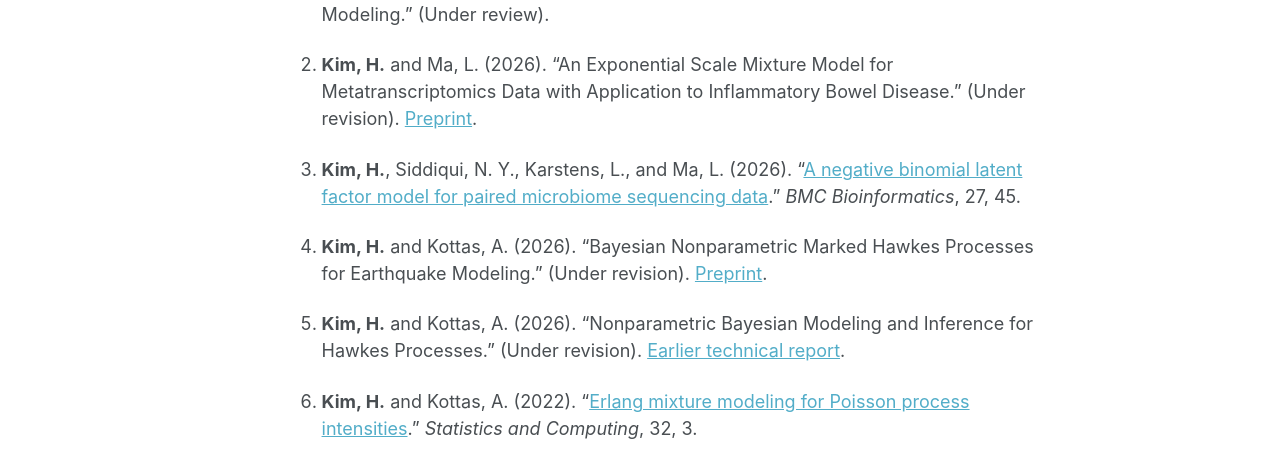
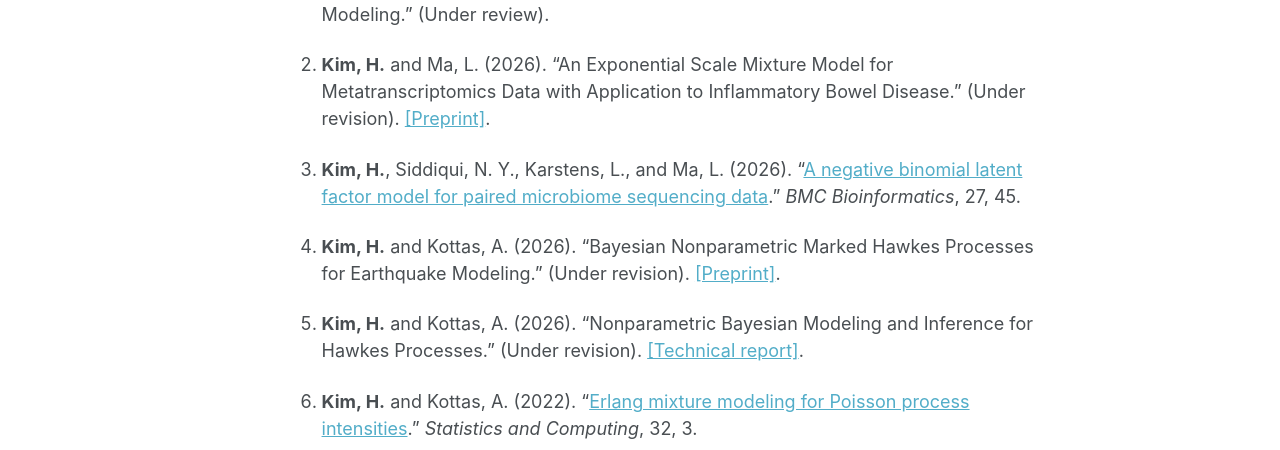
Before and after one commit to HyotaeKim/hyotaekim.github.io, a Jekyll site: the page built from _pages/about.md, in a window 1280 px wide and 1330 px high. Shown: the part 673-1123 px from the top of the window. Built offline with Jekyll 4.4.1, drawn with Linux system fonts in a browser that asks for light colours; a style sheet for code colours, icons or effects is not loaded.

Commit message:
Update about.md

```diff
--- a/_pages/about.md
+++ b/_pages/about.md
@@ -16,12 +16,12 @@ I develop Bayesian and nonparametric methods that adapt to the structure of scie
 
 1. **Kim, H.** and Halabi, S. (2026). "A Two-Stage Bayesian Framework for Combining Clinical Trial and Real-World Data: Model-Based Clustering and Hierarchical Modeling." (Under review).
 
-2. **Kim, H.** and Ma, L. (2026). "An Exponential Scale Mixture Model for Metatranscriptomics Data with Application to Inflammatory Bowel Disease." (Under revision). [Preprint](https://pmc.ncbi.nlm.nih.gov/articles/PMC13192739/).
+2. **Kim, H.** and Ma, L. (2026). "An Exponential Scale Mixture Model for Metatranscriptomics Data with Application to Inflammatory Bowel Disease." (Under revision). [[Preprint]](https://pmc.ncbi.nlm.nih.gov/articles/PMC13192739/).
 
 3. **Kim, H.**, Siddiqui, N. Y., Karstens, L., and Ma, L. (2026). "[A negative binomial latent factor model for paired microbiome sequencing data](https://doi.org/10.1186/s12859-025-06362-3)." *BMC Bioinformatics*, 27, 45.
 
-4. **Kim, H.** and Kottas, A. (2026). "Bayesian Nonparametric Marked Hawkes Processes for Earthquake Modeling." (Under revision). [Preprint](https://arxiv.org/abs/2511.22538).
+4. **Kim, H.** and Kottas, A. (2026). "Bayesian Nonparametric Marked Hawkes Processes for Earthquake Modeling." (Under revision). [[Preprint]](https://arxiv.org/abs/2511.22538).
 
-5. **Kim, H.** and Kottas, A. (2026). "Nonparametric Bayesian Modeling and Inference for Hawkes Processes." (Under revision). [Earlier technical report](https://tr.soe.ucsc.edu/research/technical-reports/UCSC-SOE-20-08).
+5. **Kim, H.** and Kottas, A. (2026). "Nonparametric Bayesian Modeling and Inference for Hawkes Processes." (Under revision). [[Technical report]](https://tr.soe.ucsc.edu/research/technical-reports/UCSC-SOE-20-08).
 
 6. **Kim, H.** and Kottas, A. (2022). "[Erlang mixture modeling for Poisson process intensities](https://doi.org/10.1007/s11222-021-10064-0)." *Statistics and Computing*, 32, 3.
```
